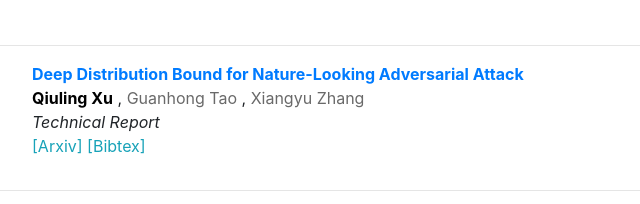
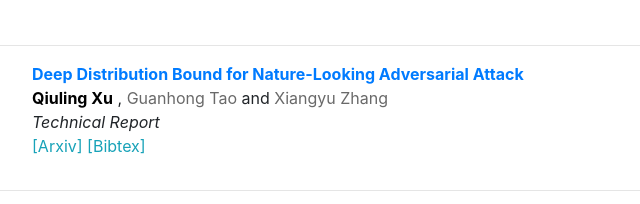
Before and after one commit to qiulingxu/qiulingxu.github.io, a plain HTML site: page index.html in a window 1280 px wide. Shown: the part 586-790 px from the top of the page, 323-963 px from the left. Drawn offline with nearby package versions, Linux system fonts and the light colour scheme; some icons are missing.

Commit message:
Change the name

```diff
--- a/index.html
+++ b/index.html
@@ -196,7 +196,8 @@
             <b><a  href=" " class="text-primary ">Deep Distribution Bound for Nature-Looking Adversarial Attack</a></b>
           <br>
             <span class="qiuling ">Qiuling Xu</span> ,
-            <span class="author "><a target="_blank " href="https://www.cs.purdue.edu/homes/taog/ ">Guanhong Tao</a></span> ,
+            <span class="author "><a target="_blank " href="https://www.cs.purdue.edu/homes/taog/ ">Guanhong Tao</a></span>
+            and
             <span class="author "><a target="_blank " href="https://www.cs.purdue.edu/homes/xyzhang/ ">Xiangyu Zhang</a></span>
           <br>
             <span class="font-italic "> Technical Report </span>
```
